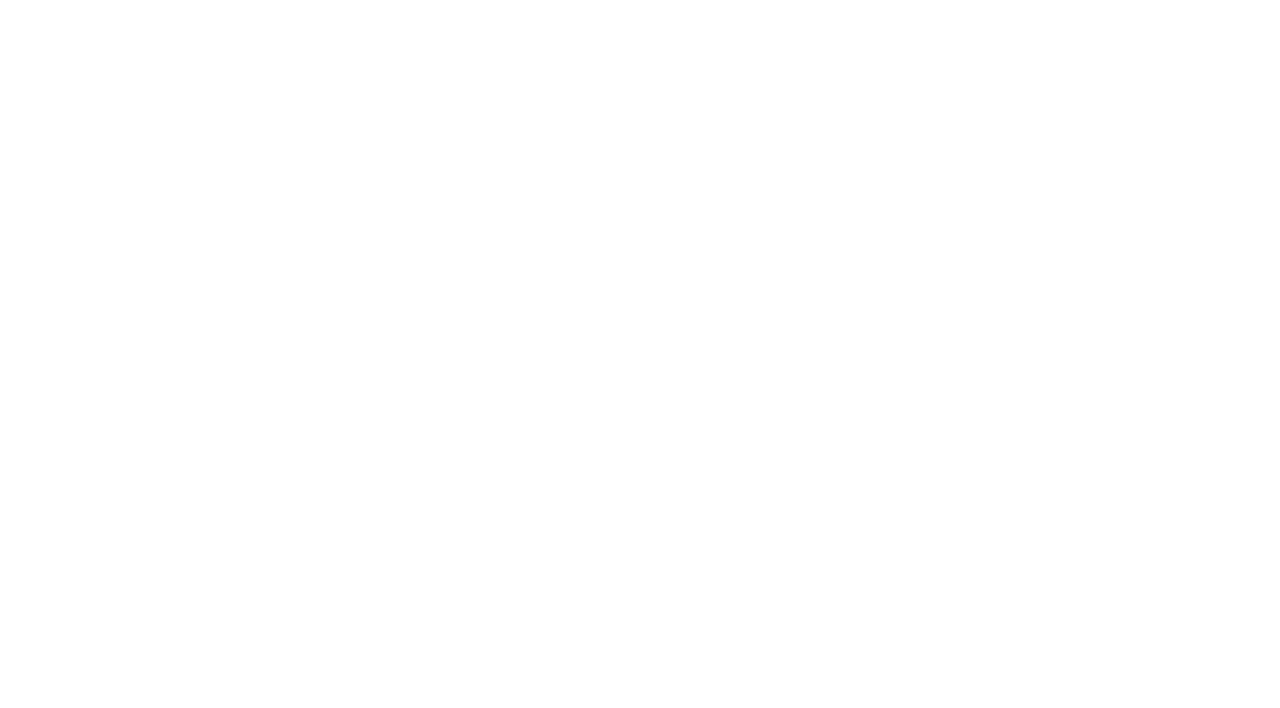
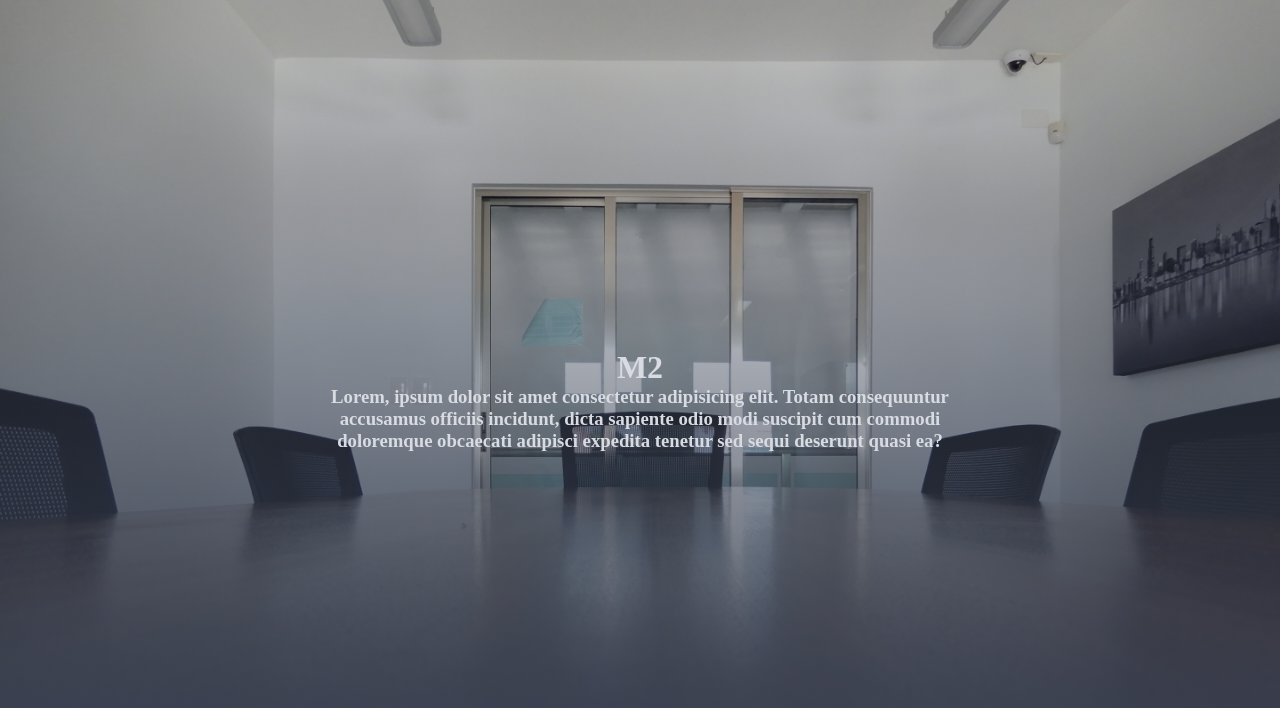
Before and after one commit to AmilcarRamirez/M2WepPage, a plain HTML site: page index.html in a window 1280 px wide. Drawn offline with Linux system fonts and the light colour scheme; a web font is replaced by a local one.

Commit message:
Hero almost finished, starting new section

```diff
--- a/index.css
+++ b/index.css
@@ -0,0 +1,39 @@
+@import url('https://fonts.googleapis.com/css2?family=Averia+Serif+Libre:wght@300;400;700&display=swap');
+
+
+*{
+    margin: 0;
+    padding: 0;
+    box-sizing: inherit;
+}
+
+body, html {
+    height: 100%;
+}
+
+.hero{
+
+    background-image: linear-gradient(to bottom, rgba(245, 246, 252, 0), rgba(55,63,81,1)), url("Images/hero.png");
+
+    height: 100%;
+
+    background-position: center;
+    background-repeat: no-repeat;
+    background-size: cover;
+    position: relative;
+}
+
+.box_image{
+    opacity: 0.0;
+}
+
+.hero-text{
+    color: rgb(216,219,226,1);
+
+    position: absolute;
+    top: 50%;
+    left: 50%;
+    text-align: center;
+    vertical-align: middle;
+    transform: translate(-50%, -50%);
+}
--- a/index.html
+++ b/index.html
@@ -1,11 +1,23 @@
 <!DOCTYPE html>
-<html>
-<head>
-    <title>Page Title</title>
-</head>
-<body>
-    <main class="main">
 
-    </main>
-</body>
+<html lang="en">
+    <head>
+        <meta charset="utf-8">
+        <meta http-equiv="X-UA-Compatible" content="IE=edge">
+        <title></title>
+        <meta name="description" content="">
+        <meta name="viewport" content="width=device-width, initial-scale=1">
+        <link rel="stylesheet" href="index.css">
+    </head>
+    <body>
+        <div class="hero">
+            <div class="hero-text">
+                <h1> M2 </h1>
+                <h3>Lorem, ipsum dolor sit amet consectetur adipisicing elit. Totam consequuntur accusamus officiis incidunt, dicta sapiente odio modi suscipit cum commodi doloremque obcaecati adipisci expedita tenetur sed sequi deserunt quasi ea?</h3>
+            </div>
+        </div>
+        <div class="promoting">
+
+        </div>
+    </body>
 </html>
```
Also changed, not shown: Images/hero.png (added).
